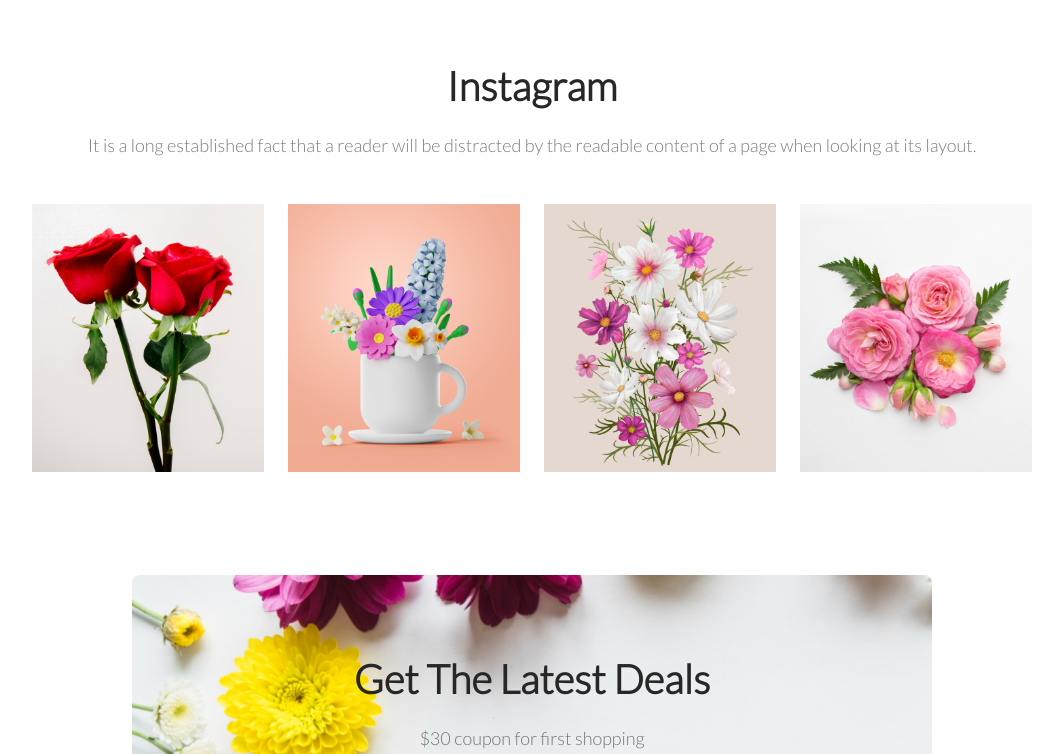
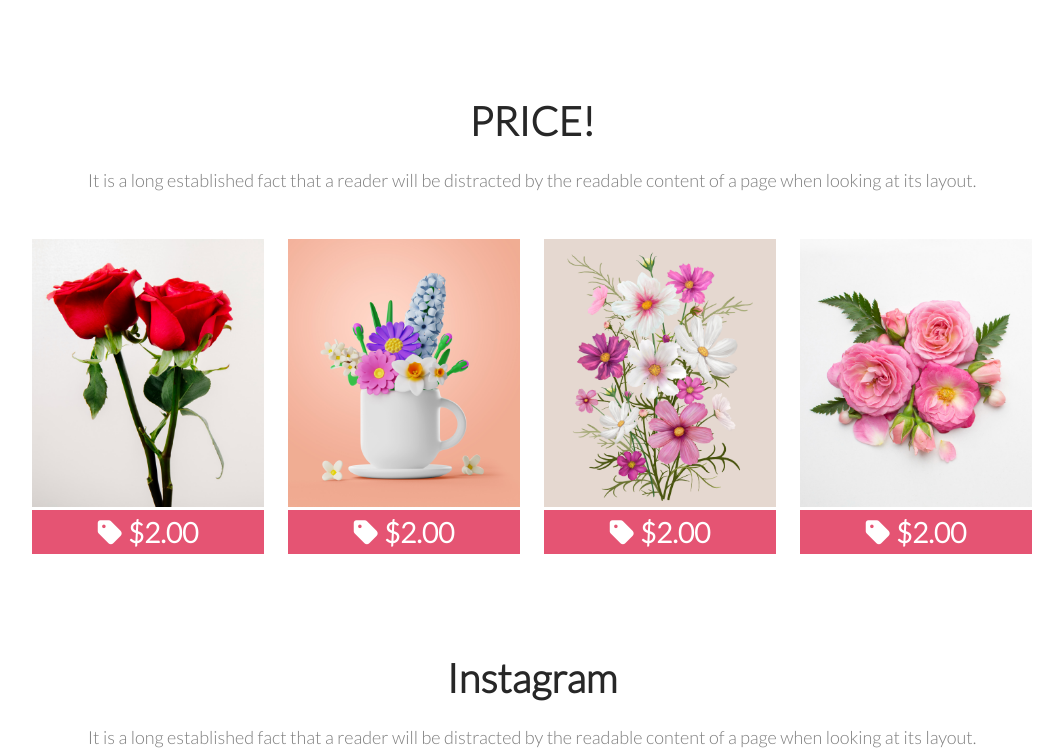
Before and after one commit to Houmayan/flower-shop, a plain HTML site: page index.html in a window 1280 px wide. Shown: the part 2189-2943 px from the top of the page, without its empty margins (108-1171 px from the left). Drawn offline with Linux system fonts and the light colour scheme.

Commit message:
updated with bonus module

```diff
--- a/index.html
+++ b/index.html
@@ -11,6 +11,7 @@
       href="https://fonts.googleapis.com/css2?family=Lato:ital,wght@0,100;0,300;1,700&display=swap"
       rel="stylesheet"
     />
+    <script src="https://kit.fontawesome.com/aed1c6dbe4.js" crossorigin="anonymous"></script>
   </head>
   <body>
     <!-- Header sction starts here -->
@@ -42,12 +43,15 @@
         <div class="tree">
           <div class="flower-tree">
             <img src="images/pngwing6.png" alt="" class="tree-image" />
+            <p class="flower-tree-name">Pink Flower Tree</p>
           </div>
           <div class="flower-tree">
             <img src="images/pngwing5.png" alt="" class="tree-image" />
+            <p class="flower-tree-name">Pink Flower Tree</p>
           </div>
           <div class="flower-tree">
             <img src="images/pngwing7.png" alt="" class="tree-image" />
+            <p class="flower-tree-name">Pink Flower Tree</p>
           </div>
         </div>
       </section>
@@ -82,7 +86,36 @@
           </div>
         </div>
       </section>
+<!-- Bonus Module -->
 
+<section class="social">
+  <h1 class="featured-title social-title">PRICE!</h1>
+  <p class="featured-description social-details">
+    It is a long established fact that a reader will be distracted by the
+    readable content of a page when looking at its layout.
+  </p>
+  <div class="social-image">
+    <div class="common">
+      <img class="socil-image-rose" src="images/Flower01.png" alt="" />
+      <div class="price"><i class="fa-solid fa-tag"></i> $2.00</div>
+    </div>
+    <div class="common">
+      <img class="socil-image-rose" src="images/Rectangle4.png" alt="" />
+      <div class="price"><i class="fa-solid fa-tag"></i> $2.00</div>
+    </div>
+    <div class="common">
+      <img class="socil-image-rose" src="images/Rectangle5.png" alt="" />
+      <div class="price"><i class="fa-solid fa-tag"></i> $2.00</div>
+    </div>
+    <div class="common">
+      <img class="socil-image-rose" src="images/Rectangle6.png" alt="" />
+      <div class="price"><i class="fa-solid fa-tag"></i> $2.00</div>
+    </div>
+  </div>
+</section>
+
+
+<!-- Bonus Ends here -->
       <section class="social">
         <h1 class="featured-title social-title">Instagram</h1>
         <p class="featured-description social-details">
@@ -134,5 +167,8 @@
         </h6>
       </div>
     </footer>
+
+
+
   </body>
 </html>
--- a/style.css
+++ b/style.css
@@ -100,7 +100,14 @@ img{
   height: 500px;
   margin: 0px 140px; */
 }
-
+.flower-tree-name{
+  color: #272727;
+text-align: center;
+font-size: 18px;
+font-weight: 700;
+line-height: 35px;
+text-decoration-line: underline;
+}
 .tree-image {
   width: 100%;
   height: 100%;
@@ -227,3 +234,14 @@ footer {
 .footer-description {
   color: rgba(255, 255, 255, 0.9);
 }
+
+/* Bonus */
+.price{
+  background-color: #e55473;
+  color: white;
+  width: 100%;
+  padding: 5px 0px;
+  text-align: center;
+  font-size: 28px;
+  font-weight: 800;
+}
```
Also changed, not shown: 4 other files.
